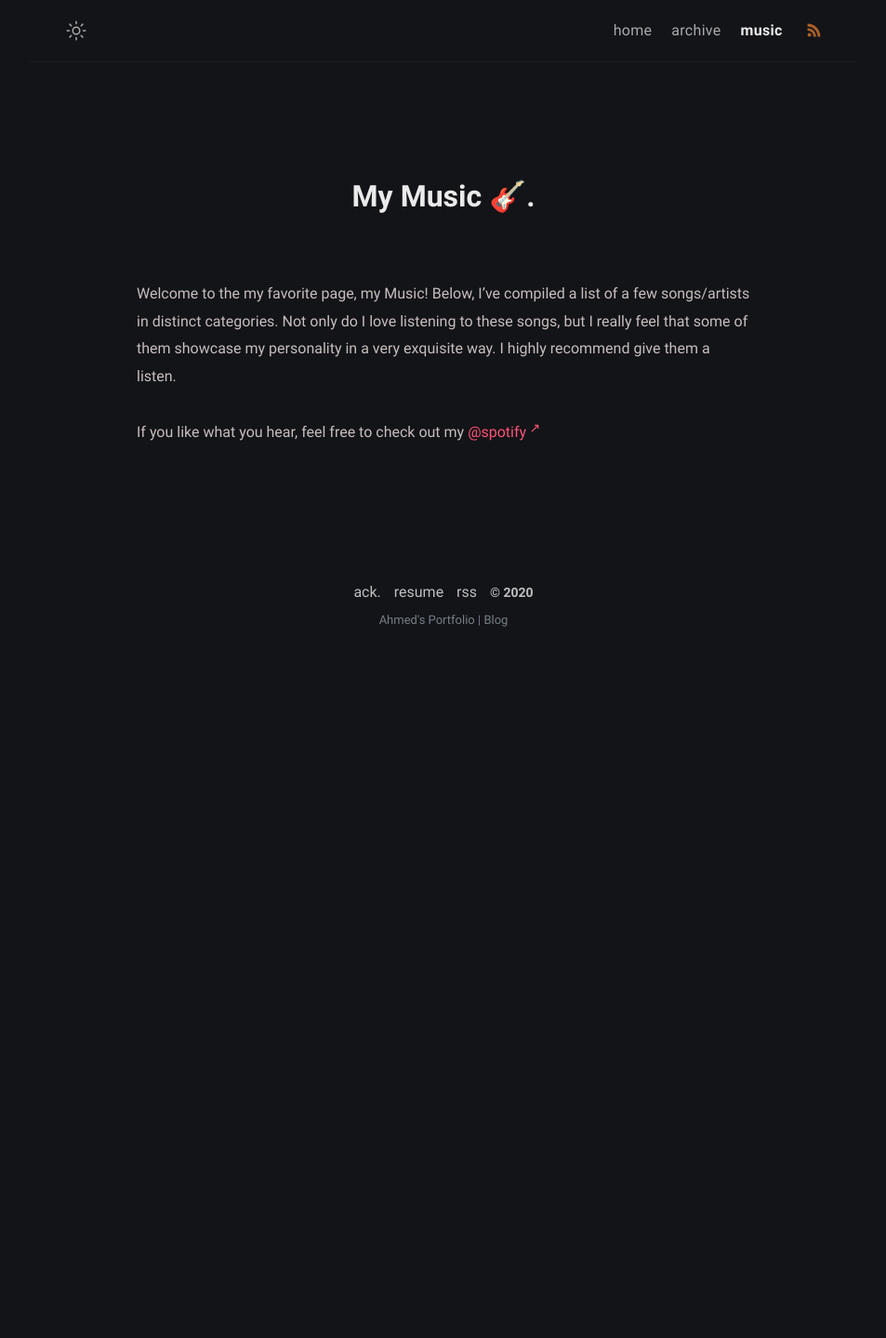
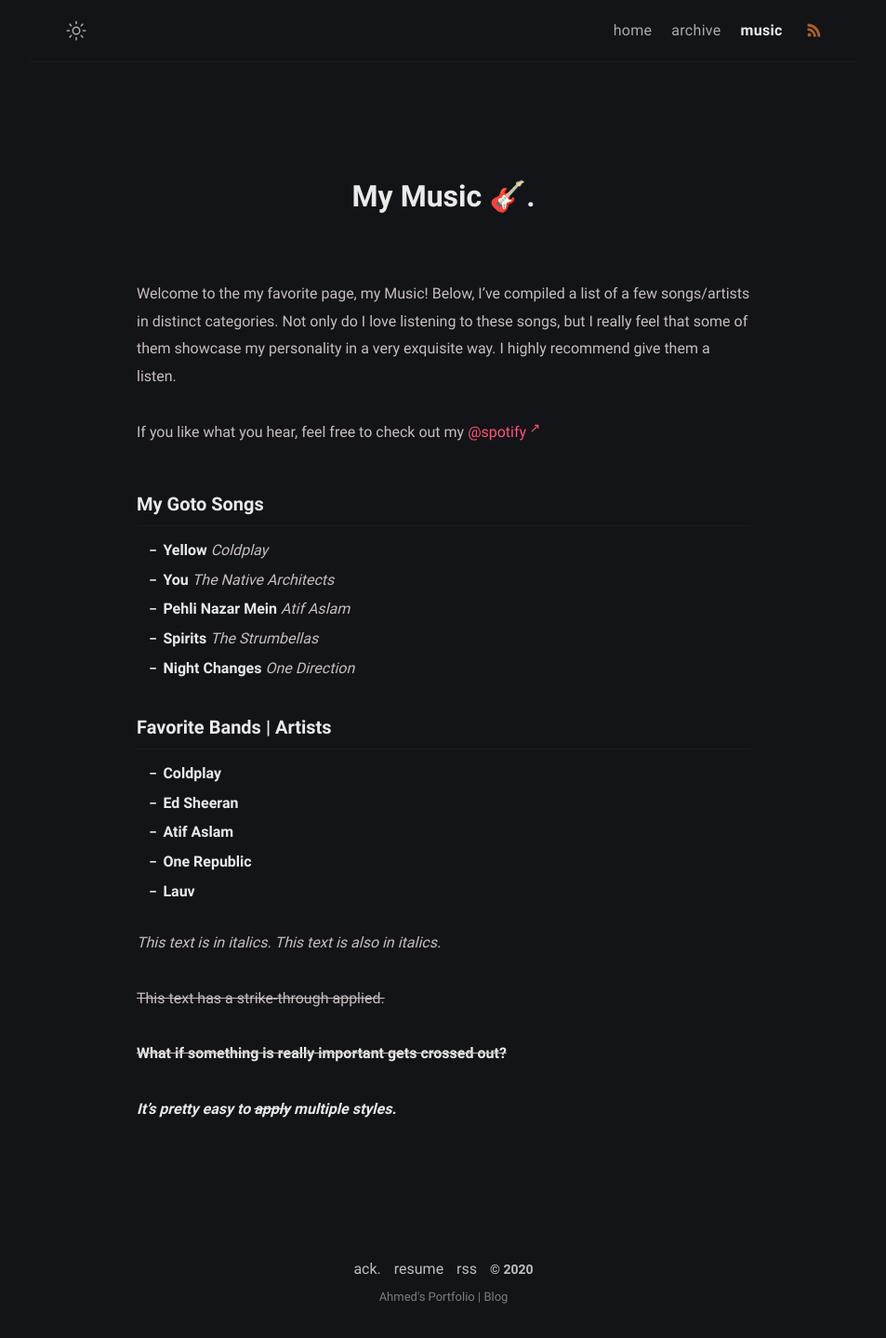
Before and after one commit to abaqai/myBlog, a Jekyll site: the page built from about.md, in a window 1280 px wide. Shown: the whole page at 93% size, without its empty margins (163-1116 px from the left). Built offline with Jekyll 4.4.1, drawn with Linux system fonts in a browser that asks for light colours; nearby versions of some CDN libraries; before the commit the page ends 900 px from its top, so only the background shows below that.

Commit message:
blog test changes

```diff
--- a/_includes/header.html
+++ b/_includes/header.html
@@ -161,5 +161,5 @@
   <meta name="msapplication-TileColor" content="#da532c" />
   <meta name="theme-color" content="#2c2c2c" />
 
-  <link rel="stylesheet" href="/assets/css/style.css" />
+  <link rel="stylesheet" href="{{ 'assets/css/style.css' | relative_url }}" />
 </head>
--- a/about.md
+++ b/about.md
@@ -9,3 +9,27 @@ comments: false
 Welcome to the my favorite page, my Music! Below, I've compiled a list of a few songs/artists in distinct categories. Not only do I love listening to these songs, but I really feel that some of them showcase my personality in a very exquisite way. I highly recommend give them a listen.
 
 If you like what you hear, feel free to check out my <a target='_blank' href="https://open.spotify.com/user/21inj4qwsuu2d5u726pntodua" target="_blank" rel="noopener">@spotify</a>
+
+### My Goto Songs
+
+* **Yellow** *Coldplay*
+* **You** *The Native Architects*
+* **Pehli Nazar Mein** *Atif Aslam*
+* **Spirits** *The Strumbellas*
+* **Night Changes** *One Direction*
+
+### Favorite Bands | Artists
+
+* **Coldplay**
+* **Ed Sheeran**
+* **Atif Aslam**
+* **One Republic**
+* **Lauv**
+
+*This text is in italics.* _This text is also in italics._
+
+~~This text has a strike-through applied.~~
+
+~~**What if something is really important gets crossed out?**~~
+
+_**It's pretty easy to ~~apply~~ multiple styles.**_
```
